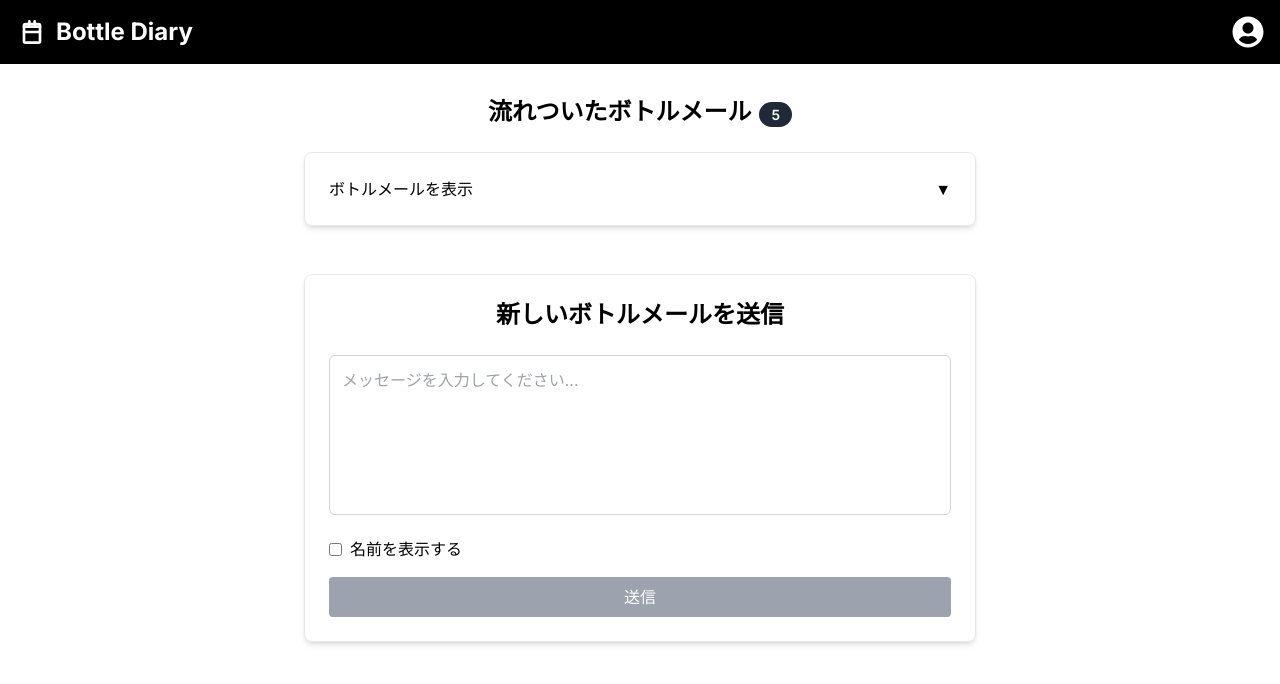
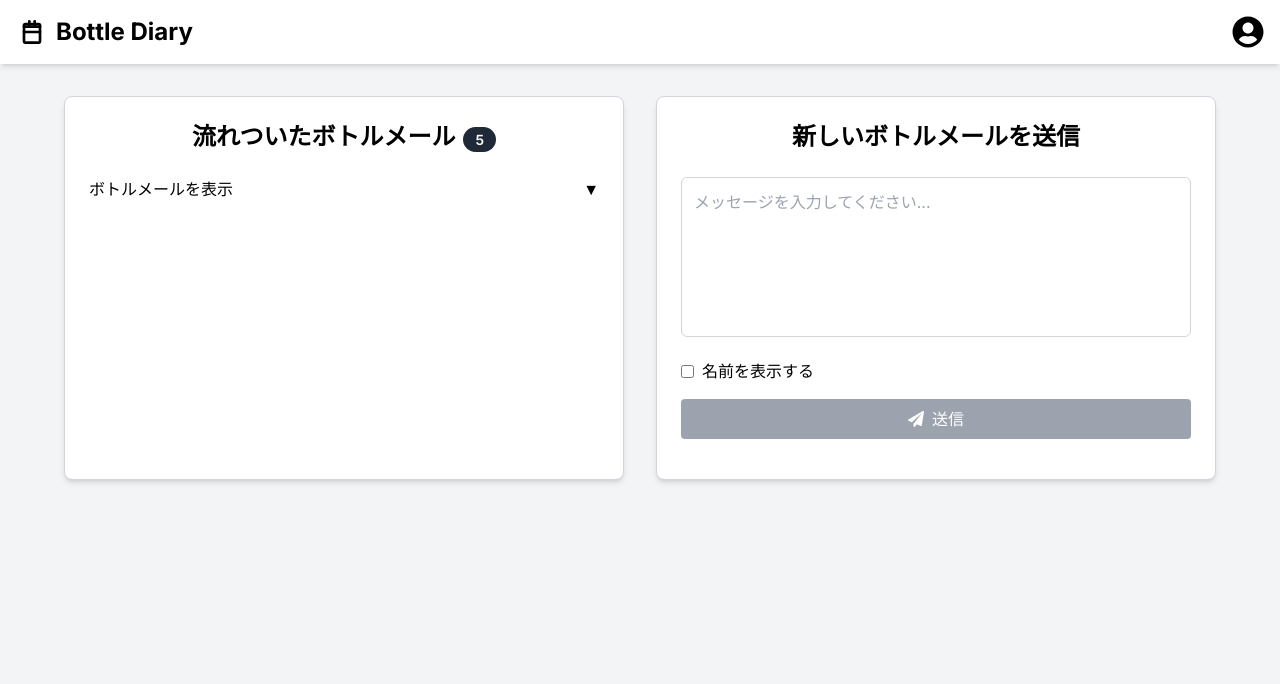
Before and after one commit to iroha999/bottlediary-mockup, a Next.js app: page /dashboard in a window 1280 px wide. Shown: the top 684 px of the page. Built offline with nearby package versions, Linux system fonts and the light colour scheme.

Commit message:
メッセージリストのスタイルを改善し、ボタンテキストを変更。新しいメッセージフォームにアイコンを追加し、ダッシュボードのレイアウトを調整。

```diff
--- a/app/components/MessageList.tsx
+++ b/app/components/MessageList.tsx
@@ -26,17 +26,17 @@ export function MessageList() {
     const closedMessages = messages.filter(msg => !msg.isOpen)
 
     return (
-        <div className="mb-12">
+        <div>
             <h2 className="text-2xl font-semibold mb-6 text-center">
                 流れついたボトルメール
                 <span className="ml-2 bg-gray-800 text-white rounded-full px-3 py-1 text-sm">
                     {closedMessages.length}
                 </span>
             </h2>
-            <div className="border border-gray-200 p-6 rounded-lg shadow-md">
+            <div>
                 <button
                     onClick={toggleAccordion}
-                    className="w-full text-left flex items-center justify-between"
+                    className="w-full text-left flex items-center justify-between hover:bg-gray-100 transition-colors"
                 >
                     <span>ボトルメールを表示</span>
                     <span>{isAccordionOpen ? '▲' : '▼'}</span>
@@ -56,7 +56,7 @@ export function MessageList() {
                                 ) : (
                                     <button
                                         onClick={() => openMessage(message.id)}
-                                        className="w-full text-left flex items-center justify-center"
+                                        className="w-full text-left flex items-center justify-center hover:bg-gray-100 transition-colors"
                                     >
                                         <Bottle className="w-8 h-8 mr-2 text-black" />
                                         <span>クリックしてメッセージを開く</span>
--- a/app/components/NewMessageForm.tsx
+++ b/app/components/NewMessageForm.tsx
@@ -3,6 +3,7 @@
 import { useState } from 'react'
 import { ToastContainer, toast } from 'react-toastify'
 import 'react-toastify/dist/ReactToastify.css'
+import { FaPaperPlane } from 'react-icons/fa'
 
 export function NewMessageForm() {
     const [message, setMessage] = useState('')
@@ -20,7 +21,7 @@ export function NewMessageForm() {
     }
 
     return (
-        <div className="border border-gray-200 p-6 rounded-lg shadow-md">
+        <div>
             <h2 className="text-2xl font-semibold mb-6 text-center">新しいボトルメールを送信</h2>
             <form onSubmit={handleSubmit} className="space-y-4">
                 <textarea
@@ -41,10 +42,10 @@ export function NewMessageForm() {
                 </div>
                 <button
                     type="submit"
-                    className="w-full py-2 px-4 bg-black text-white rounded hover:bg-gray-800 transition-colors disabled:bg-gray-400"
+                    className="w-full py-2 px-4 bg-black text-white rounded hover:bg-gray-800 transition-colors disabled:bg-gray-400 flex items-center justify-center"
                     disabled={isSending || message.trim() === ''}
                 >
-                    {isSending ? '送信中...' : '送信'}
+                    {isSending ? '送信中...' : <><FaPaperPlane className="mr-2" />送信</>}
                 </button>
             </form>
             <ToastContainer position='top-center' style={{ width: 'auto', maxWidth: '80%' }} />
--- a/app/dashboard/page.tsx
+++ b/app/dashboard/page.tsx
@@ -6,22 +6,30 @@ import { FaUserCircle } from 'react-icons/fa'
 
 export default function Dashboard() {
     return (
-        <div className="min-h-screen bg-white text-black">
-            <header className="bg-black text-white p-4">
+        <div className="min-h-screen bg-gray-100 text-black">
+            <header className="bg-white text-black shadow-md p-4">
                 <div className="container mx-auto flex justify-between items-center">
                     <div className="flex items-center">
                         <Bottle className="w-8 h-8 mr-2" />
                         <h1 className="text-2xl font-bold">Bottle Diary</h1>
                     </div>
                     <Link href="/account" className="hover:underline">
-                        <FaUserCircle className="w-8 h-8 text-white" />
+                        <FaUserCircle className="w-8 h-8 text-black" />
                     </Link>
                 </div>
             </header>
             <main className="container mx-auto mt-8 px-4">
-                <div className="max-w-2xl mx-auto">
-                    <MessageList />
-                    <NewMessageForm />
+                <div className="max-w-6xl mx-auto flex flex-col md:flex-row space-y-4 md:space-y-0 md:space-x-8">
+                    <div className="w-full md:w-1/2">
+                        <div className="bg-white border border-gray-300 p-6 rounded-lg shadow-md h-full">
+                            <MessageList />
+                        </div>
+                    </div>
+                    <div className="w-full md:w-1/2">
+                        <div className="bg-white border border-gray-300 p-6 rounded-lg shadow-md h-96">
+                            <NewMessageForm />
+                        </div>
+                    </div>
                 </div>
             </main>
         </div>
--- a/next.config.js
+++ b/next.config.js
@@ -1,6 +1,5 @@
-/** @type {import('next').NextConfig} */
-const nextConfig = {
-  rewrites: async () => {
+module.exports = {
+  async rewrites() {
     return [
       {
         source: "/api/py/:path*",
@@ -25,6 +24,13 @@ const nextConfig = {
       },
     ];
   },
+  webpack: (config) => {
+    config.module.rules.push({
+      test: /\.m?js/,
+      resolve: {
+        fullySpecified: false,
+      },
+    });
+    return config;
+  },
 };
-
-module.exports = nextConfig;
```
